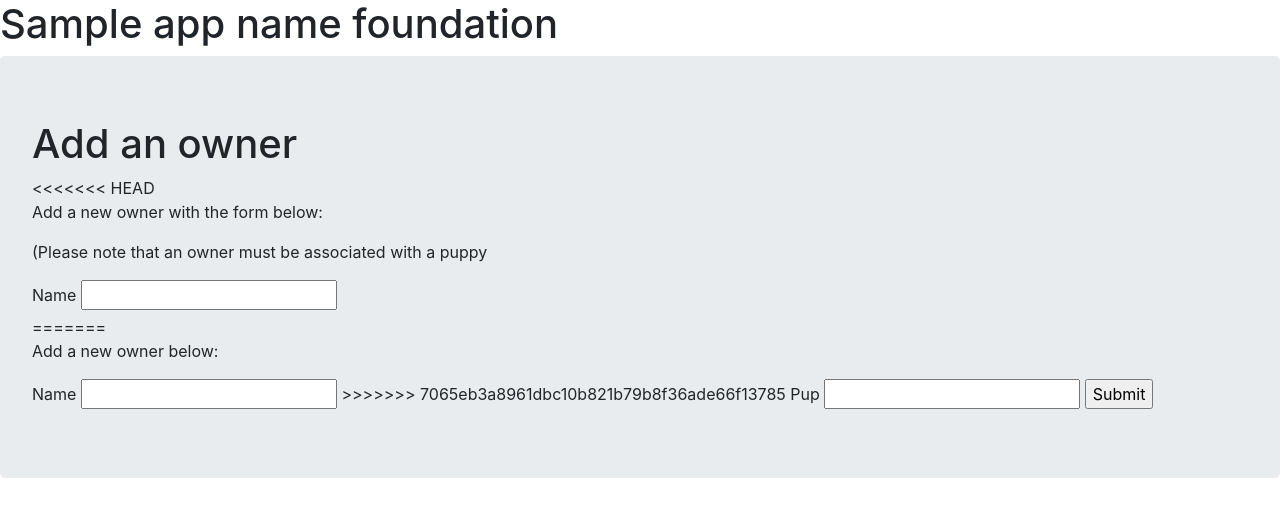
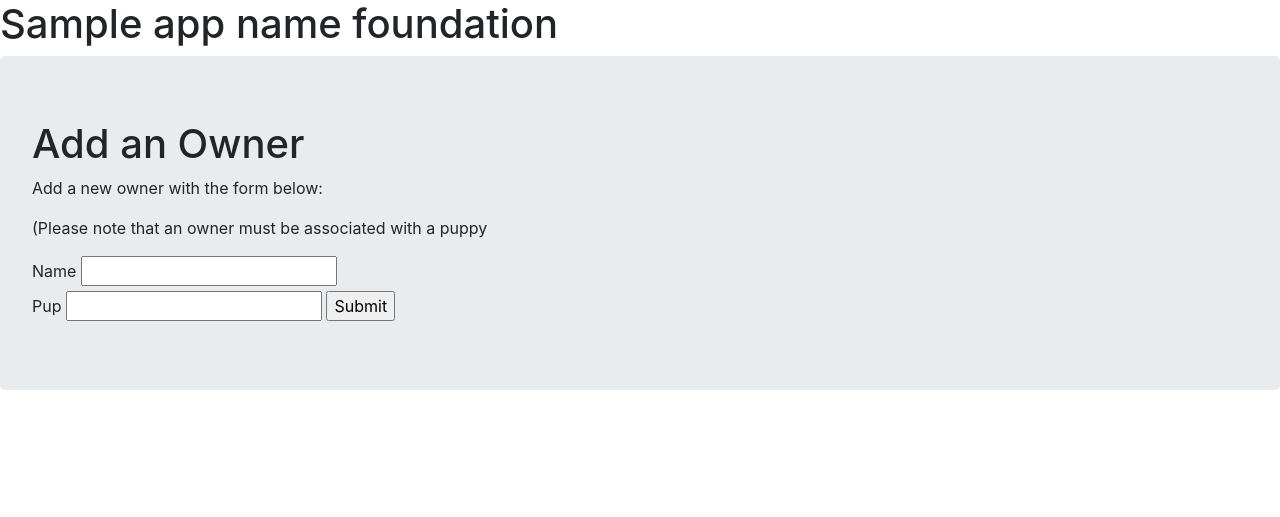
Before and after one commit to ghigbie/modular-puppies, a Python web app: template myproject/owners/templates/owners/add.html in a window 1280 px wide. Shown: the part 72-589 px from the top of the page. Run offline with Jinja, Linux system fonts and the light colour scheme; the template is opened without the code that fills it: most values are stand-ins (such as "Sample title", 1, 10 or a date in 2020); form fields are guessed from the names that the template uses; some libraries are stand-ins or nearby versions.

Commit message:
Resolve merge conflict

```diff
--- a/myproject/owners/templates/owners/add.html
+++ b/myproject/owners/templates/owners/add.html
@@ -1,19 +1,13 @@
 {% extends "base.html" %}
 
 {% block content %}
-    <h1>Add an owner</h1>
-<<<<<<< HEAD
+    <h1>Add an Owner</h1>
     <p>Add a new owner with the form below:</p>
     <p>(Please note that an owner must be associated with a puppy</p>
     <form action="" method="POST">
         {{ form.hidden_tag() }}
         {{ form.name.label }} {{ form.name() }}<br>
-=======
-    <p>Add a new owner below:</p>
-    <form action="", method="POST">
-        {{ form.hidden_tag() }}
-        {{ form.name.label }} {{ form.name() }}
->>>>>>> 7065eb3a8961dbc10b821b79b8f36ade66f13785
+
         {{ form.pup_id.label }} {{ form.pup_id() }}
         {{ form.submit() }}
     </form>
```
